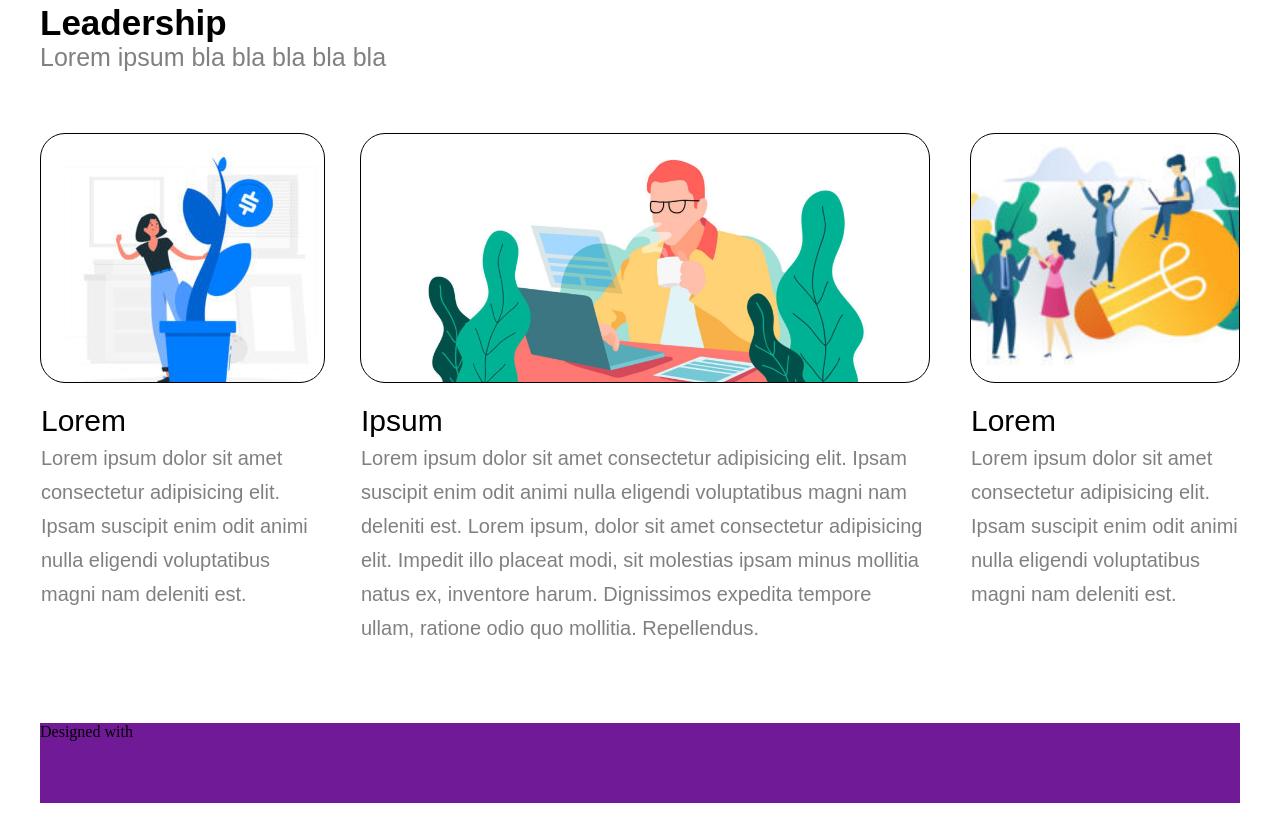
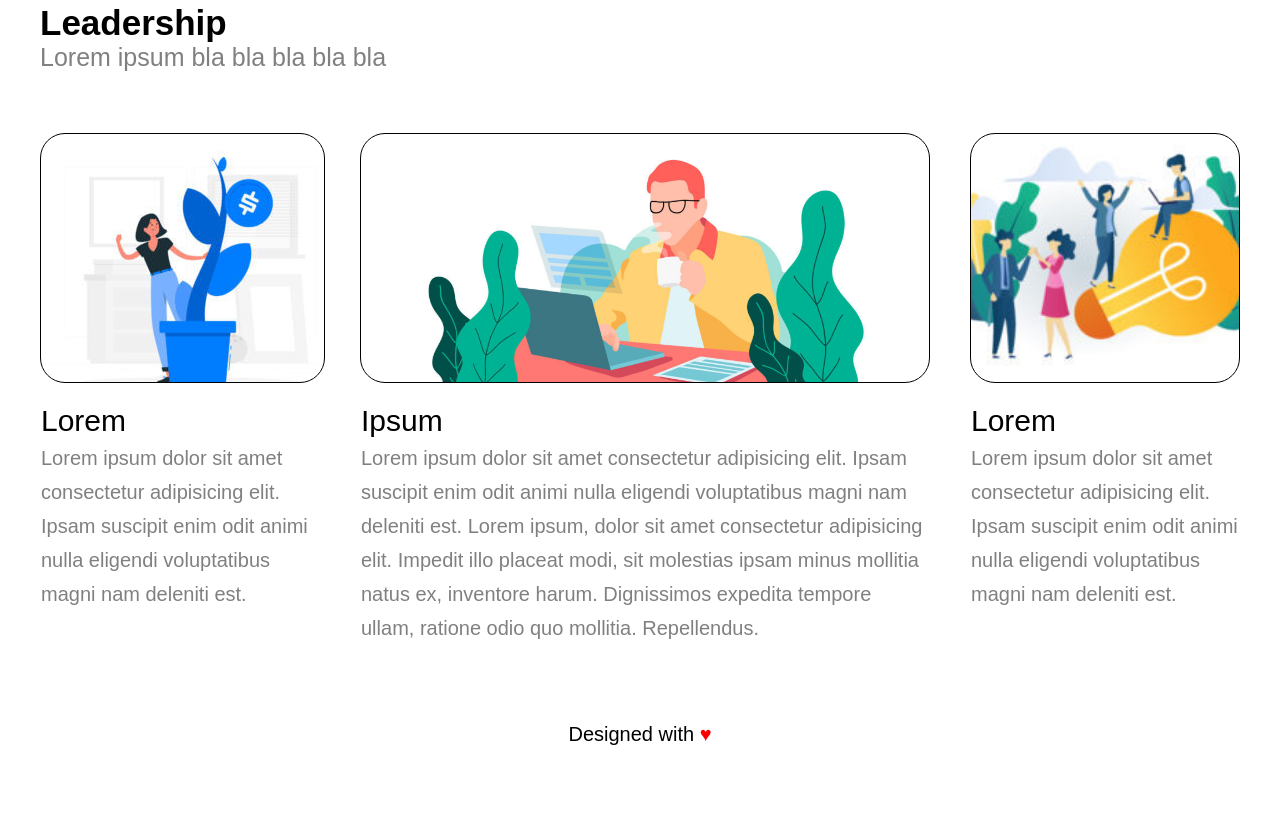
Before and after one commit to gurdeepsingh2000/htmlcss-wp, a plain HTML site: page index.html in a window 1280 px wide. Shown: the part 896-1719 px from the top of the page. Drawn offline with Linux system fonts and the light colour scheme.

Commit message:
HTML + CSS

```diff
--- a/css/style.css
+++ b/css/style.css
@@ -81,7 +81,6 @@ footer{
     width: 1200px;
     height: 80px;
     margin: 0 auto;
-    background: rgb(112, 26, 151);
 }
 
 .contenitore2{
@@ -160,5 +159,11 @@ footer{
 }
 
 .dw{
+    font-size: 20px;
+    font-family: Arial, Helvetica, sans-serif;
+    text-align: center;
+}
 
+#heart{
+    color: red;
 }
--- a/index.html
+++ b/index.html
@@ -10,6 +10,8 @@
 </head>
 
 <body>
+
+    <!-- HEADER DEL SITO |LOGO + MENU| -->
     <div class="contenitore1">
         <header>
             <div class="immagine"></div>
@@ -25,6 +27,7 @@
             </ul>
         </nav>
 
+        <!-- CORPO CENTRALE |IMMAGINE + TESTO|  -->
         <main>
             <section>
             <div class="testo1">
@@ -35,6 +38,8 @@
             </section>
         </main>
 
+
+        <!-- CONTENITORE DEI FLOAT |TITOLO + 3 FLOAT| -->
         <article class="contenitore2">
             <div class="fl up">
                 <span class="leader">Leadership</span><br>
@@ -75,10 +80,12 @@
             </div>
         </article>
 
+        <!-- PIE DI PAGINA | DESIGNED WITH +ICONA CUORE| -->
+
 <div>
     <footer>
         <div class="dw">
-                <span>Designed with </span>
+               Designed with <span id="heart">&hearts;</span>
         </div>
     </footer>
 </div>
```
